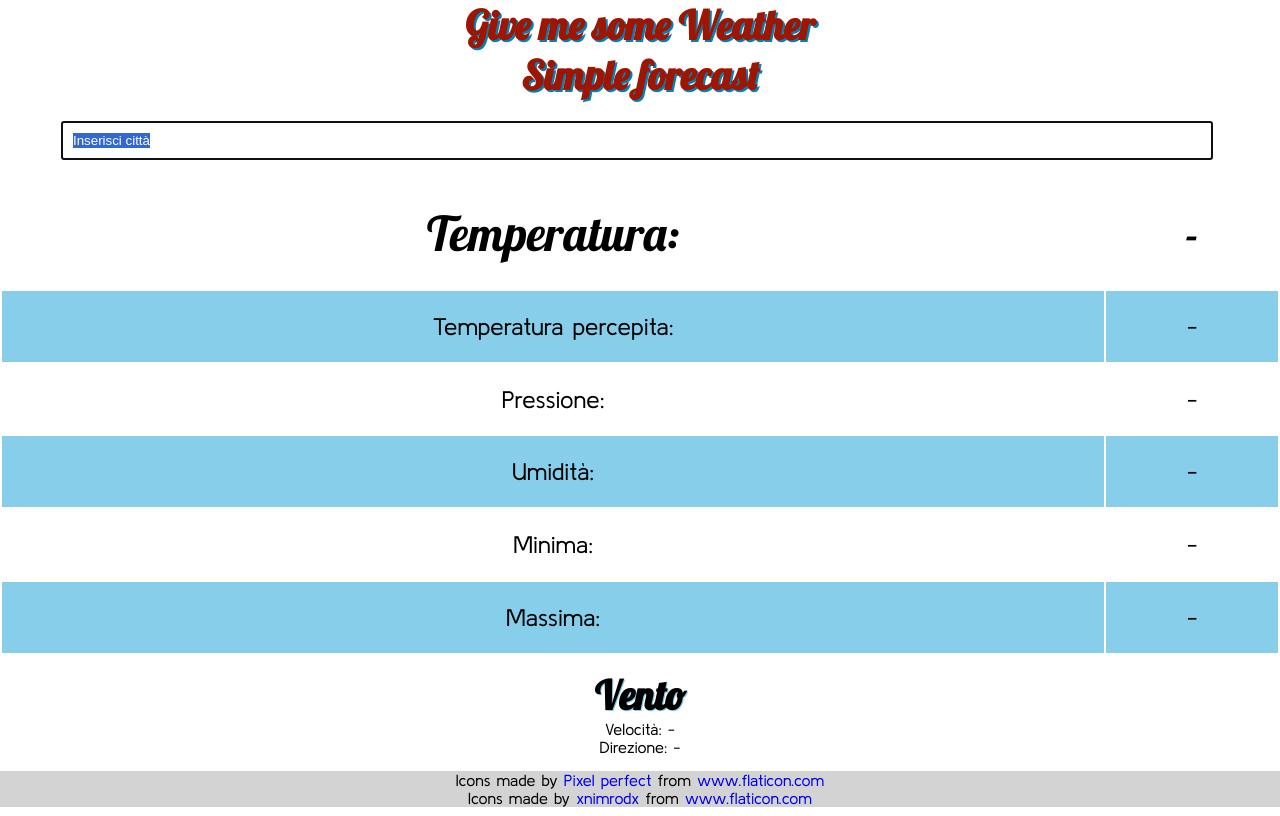
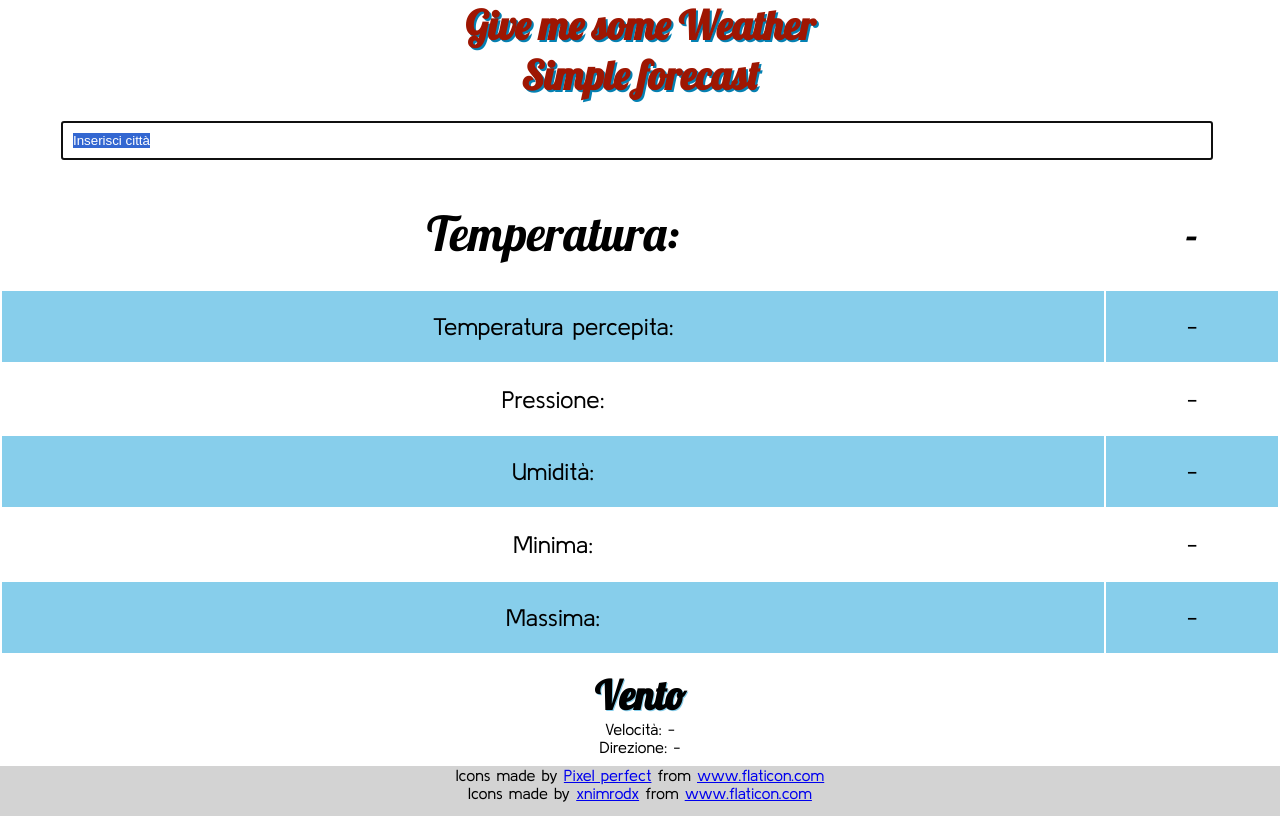
Before and after one commit to raffaeleberardo/weatherJS, a website built with webpack: page index.html in a window 1280 px wide. Built offline with nearby package versions, Linux system fonts and the light colour scheme; no server answers.

Commit message:
style changes

```diff
--- a/index.html
+++ b/index.html
@@ -75,10 +75,8 @@
         </div>
     </main>
     <footer>
-        <div class="flaticon">
-            Icons made by <a href="https://www.flaticon.com/authors/pixel-perfect" title="Pixel perfect">Pixel perfect</a> from <a href="https://www.flaticon.com/" title="Flaticon">www.flaticon.com</a>
-            <br>Icons made by <a href="https://www.flaticon.com/authors/xnimrodx" title="xnimrodx">xnimrodx</a> from <a href="https://www.flaticon.com/" title="Flaticon">www.flaticon.com</a>
-        </div>
+        Icons made by <a href="https://www.flaticon.com/authors/pixel-perfect" title="Pixel perfect">Pixel perfect</a> from <a href="https://www.flaticon.com/" title="Flaticon">www.flaticon.com</a>
+        <br>Icons made by <a href="https://www.flaticon.com/authors/xnimrodx" title="xnimrodx">xnimrodx</a> from <a href="https://www.flaticon.com/" title="Flaticon">www.flaticon.com</a>
     </footer>
     <script src="https://ajax.googleapis.com/ajax/libs/jquery/3.4.1/jquery.min.js"></script>
     <script src="dist/main.js"></script>
--- a/style.css
+++ b/style.css
@@ -67,7 +67,7 @@ input {
 
 table {
     min-height: 60vh;
-    width: 100%;
+    min-width: 100%;
     margin: 0;
     padding: 0;
 }
@@ -100,7 +100,9 @@ footer {
     flex-shrink: 0;
 }
 
-.flaticon {
+footer {
+    min-height: 50px;
+    margin-bottom: 0;
     text-align: center;
     background-color: lightgray;
 }
```
